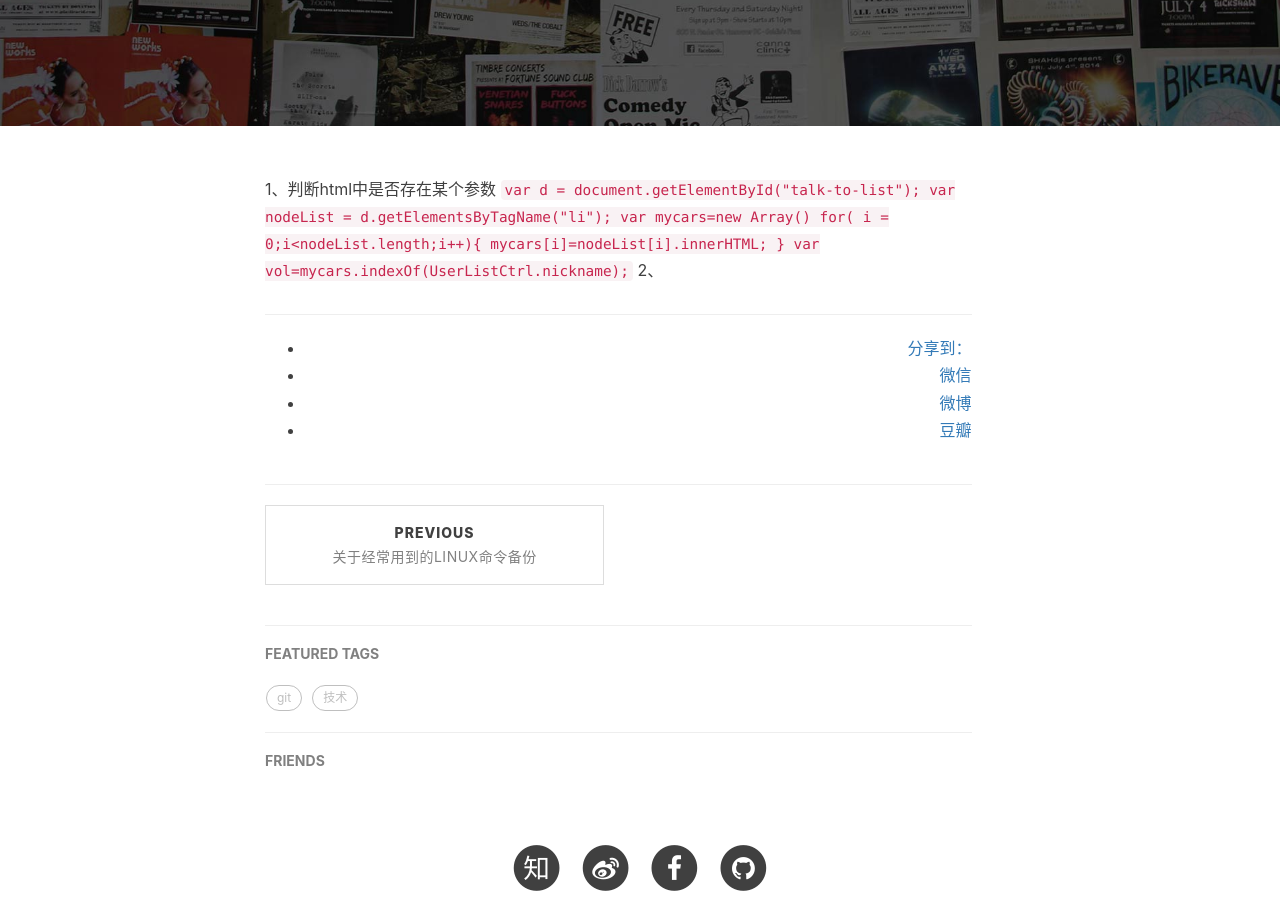
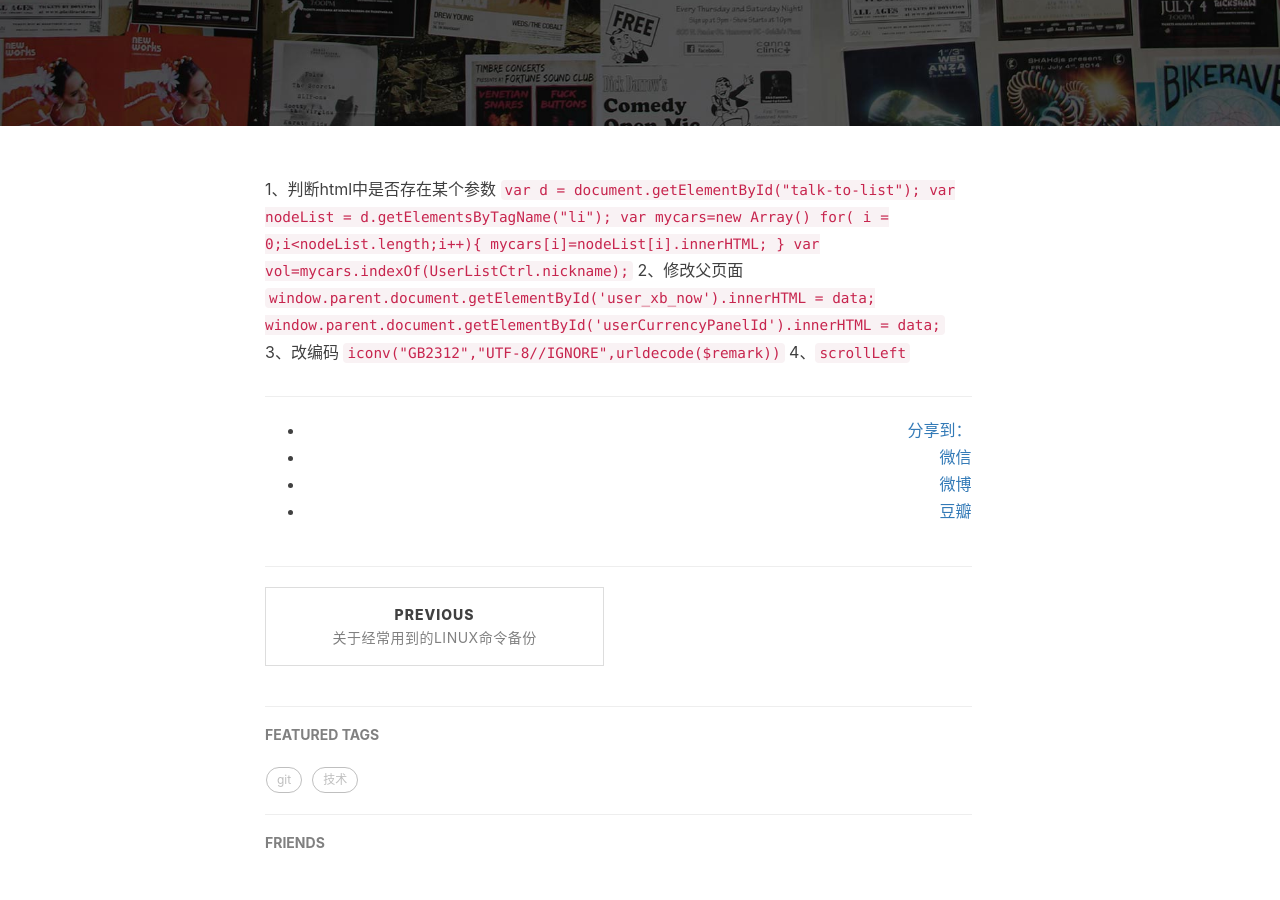
Before and after one commit to YingxueLiu/YingxueLiu.github.io, a Jekyll site: the page built from _posts/2016-07-29-code-backup.markdown, in a window 1280 px wide and 900 px high, scrolled down 331 px. Built offline with Jekyll 4.4.1, drawn with Linux system fonts in a browser that asks for light colours; nearby versions of some CDN libraries; comment, search, counter and statistics services are not loaded.

Commit message:
8-24 update

```diff
--- a/_posts/2016-07-29-js-code.markdown
+++ b/_posts/2016-07-29-code-backup.markdown
@@ -16,4 +16,9 @@ tags:
 		mycars[i]=nodeList[i].innerHTML;
 	}
 	var vol=mycars.indexOf(UserListCtrl.nickname);`
-2、
+2、修改父页面
+	`window.parent.document.getElementById('user_xb_now').innerHTML = data;
+	window.parent.document.getElementById('userCurrencyPanelId').innerHTML = data;`
+3、改编码
+	`iconv("GB2312","UTF-8//IGNORE",urldecode($remark))`
+4、`scrollLeft`
```
Also changed, not shown: _posts/2016-07-26-linux-command.markdown (+7 -4 lines).
